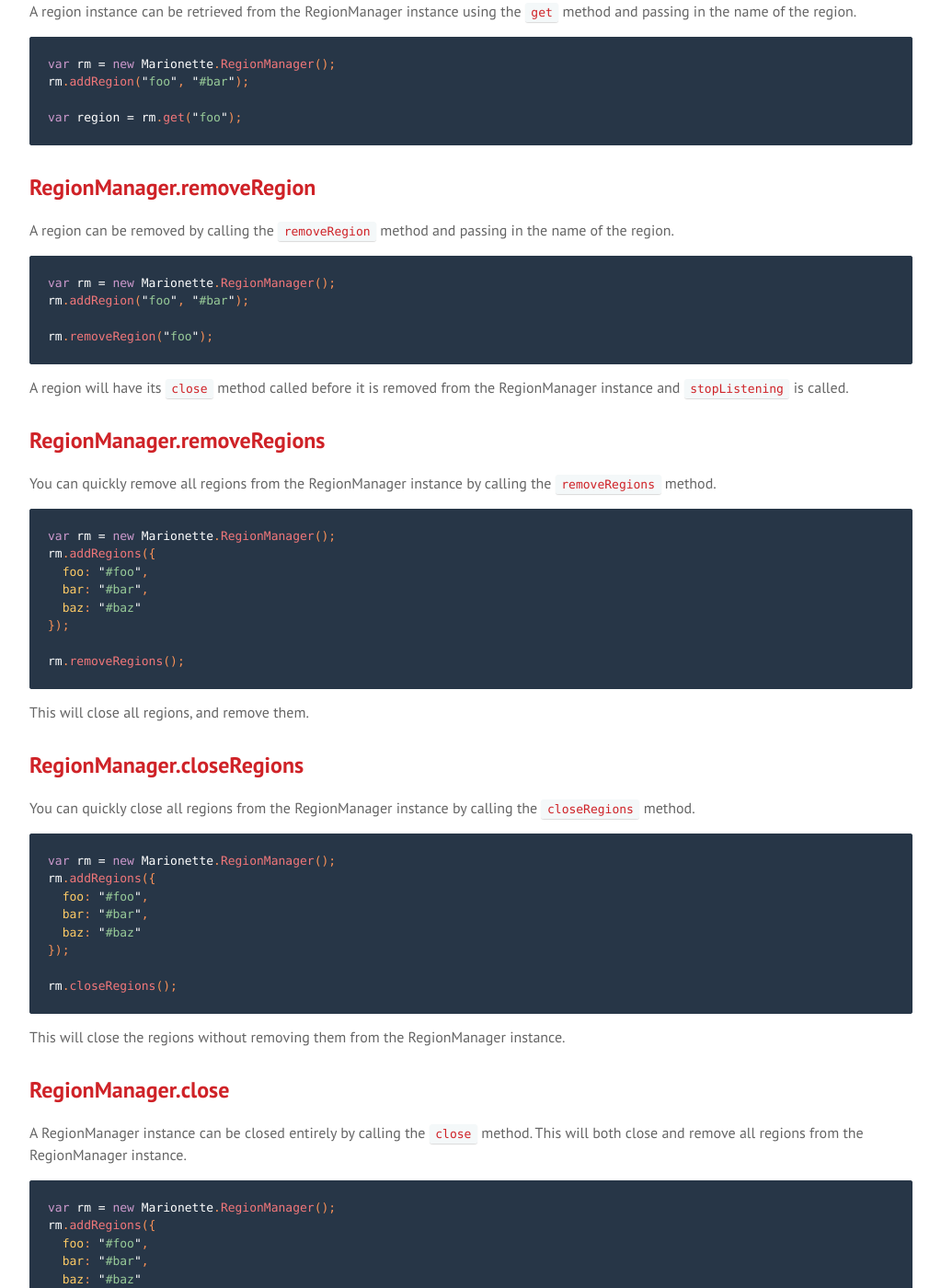
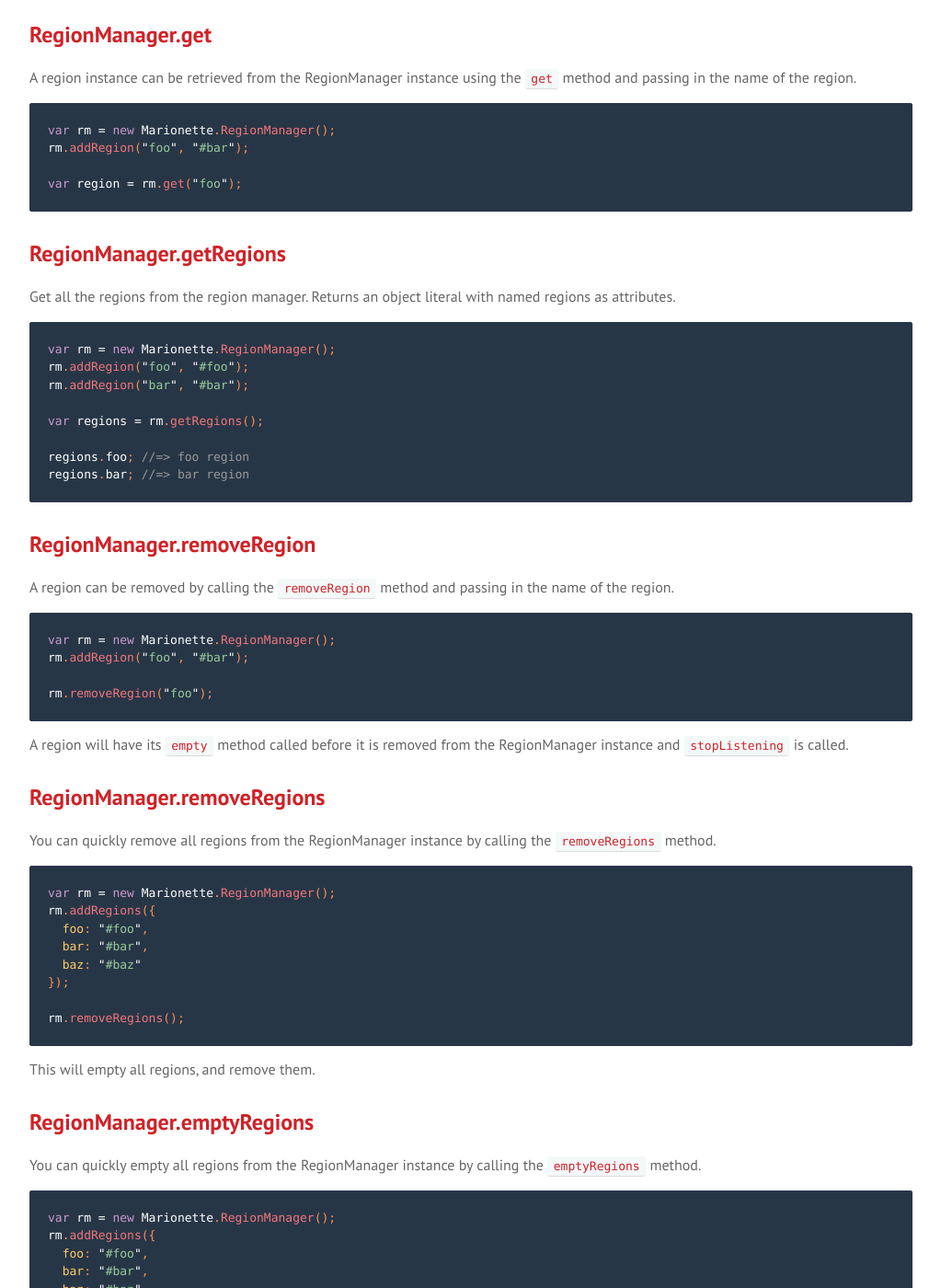
Before and after one commit to sadcitizen/marionettejs.ru, a Jekyll site: the page built from _posts/2014-05-20-regionmanager.md, in a window 1280 px wide and 1400 px high, scrolled down 2691 px. Shown: the whole window at 92% size, without its empty margins (128-1151 px from the left). Built offline with Jekyll 4.4.1, drawn with Linux system fonts in a browser that asks for light colours; some web fonts are replaced; Markdown is read by kramdown in place of the engine named in the settings; some of the changed text lies outside the part shown.

Commit message:
update ru/RegionManager

````diff
--- a/_includes/translation/ru/marionette.regionmanager.md
+++ b/_includes/translation/ru/marionette.regionmanager.md
@@ -14,13 +14,16 @@
 * [RegionManager.addRegions](#regionmanageraddregions)
   * [addRegions default options](#addregions-default-options)
 * [RegionManager.get](#regionmanagerget)
+* [RegionManager.getRegions](#regionmanagergetregions)
 * [RegionManager.removeRegion](#regionmanagerremoveregion)
 * [RegionManager.removeRegions](#regionmanagerremoveregions)
-* [RegionManager.closeRegions](#regionmanagercloseregions)
-* [RegionManager.close](#regionmanagerclose)
+* [RegionManager.emptyRegions](#regionmanageremptyregions)
+* [RegionManager.destroy](#regionmanagerdestroy)
 * [RegionManager Events](#regionmanager-events)
+  * [before:region:add event](#beforeregionadd-event)
   * [region:add event](#regionadd-event)
   * [region:remove event](#regionremove-event)
+  * [before:region:remove event](#beforeregionremove-event)
 * [RegionManager Iterators](#regionmanager-iterators)
 
 ## Basic Use
@@ -131,6 +134,23 @@
 var region = rm.get("foo");
 ```
 
+## RegionManager.getRegions
+
+Get all the regions from the region manager.
+Returns an object literal with named regions
+as attributes.
+
+```js
+var rm = new Marionette.RegionManager();
+rm.addRegion("foo", "#foo");
+rm.addRegion("bar", "#bar");
+
+var regions = rm.getRegions();
+
+regions.foo; //=> foo region
+regions.bar; //=> bar region
+```
+
 ## RegionManager.removeRegion
 
 A region can be removed by calling the `removeRegion`
@@ -143,7 +163,7 @@
 rm.removeRegion("foo");
 ```
 
-A region will have its `close` method called before
+A region will have its `empty` method called before
 it is removed from the RegionManager instance and
 `stopListening` is called.
 
@@ -164,12 +184,12 @@
 rm.removeRegions();
 ```
 
-This will close all regions, and remove them.
+This will empty all regions, and remove them.
 
-## RegionManager.closeRegions
+## RegionManager.emptyRegions
 
-You can quickly close all regions from the RegionManager
-instance by calling the `closeRegions` method.
+You can quickly empty all regions from the RegionManager
+instance by calling the `emptyRegions` method.
 
 ```js
 var rm = new Marionette.RegionManager();
@@ -179,16 +199,16 @@
   baz: "#baz"
 });
 
-rm.closeRegions();
+rm.emptyRegions();
 ```
 
-This will close the regions without removing them
+This will empty the regions without removing them
 from the RegionManager instance.
 
-## RegionManager.close
+## RegionManager.destroy
 
-A RegionManager instance can be closed entirely by
-calling the `close` method. This will both close
+A RegionManager instance can be destroyd entirely by
+calling the `destroy` method. This will both destroy
 and remove all regions from the RegionManager instance.
 
 ```js
@@ -199,13 +219,29 @@
   baz: "#baz"
 });
 
-rm.close();
+rm.destroy();
 ```
 
 ## RegionManager Events
 
 A RegionManager will trigger various events as it
 is being used.
+
+### before:region:add event
+
+The `RegionManager` will trigger a "before:region:add"
+event before a region is added to the manager. This
+allows you to perform some actions on the region before it is added.
+
+```js
+var rm = new Marionette.RegionManager();
+
+rm.on("before:region:add", function(name, region){
+  // do something with the region instance
+});
+
+rm.addRegion("foo", "#bar");
+```
 
 ### region:add event
 
@@ -226,6 +262,24 @@
 });
 
 rm.addRegion("foo", "#bar");
+```
+
+### before:region:remove event
+
+The `RegionManager` will trigger a "before:region:remove"
+event before a region is removed from the manager.
+This allows you to perform any cleanup operations before the region is removed.
+
+```js
+var rm = new Marionette.RegionManager();
+
+rm.on("before:region:remove", function(name, region){
+  // do something with the region instance here
+});
+
+rm.addRegion("foo", "#bar");
+
+rm.removeRegion("foo");
 ```
 
 ### region:remove event
````
Also changed, not shown: other parts of _includes/translation/ru/marionette.regionmanager.md (+4 -4 lines).
